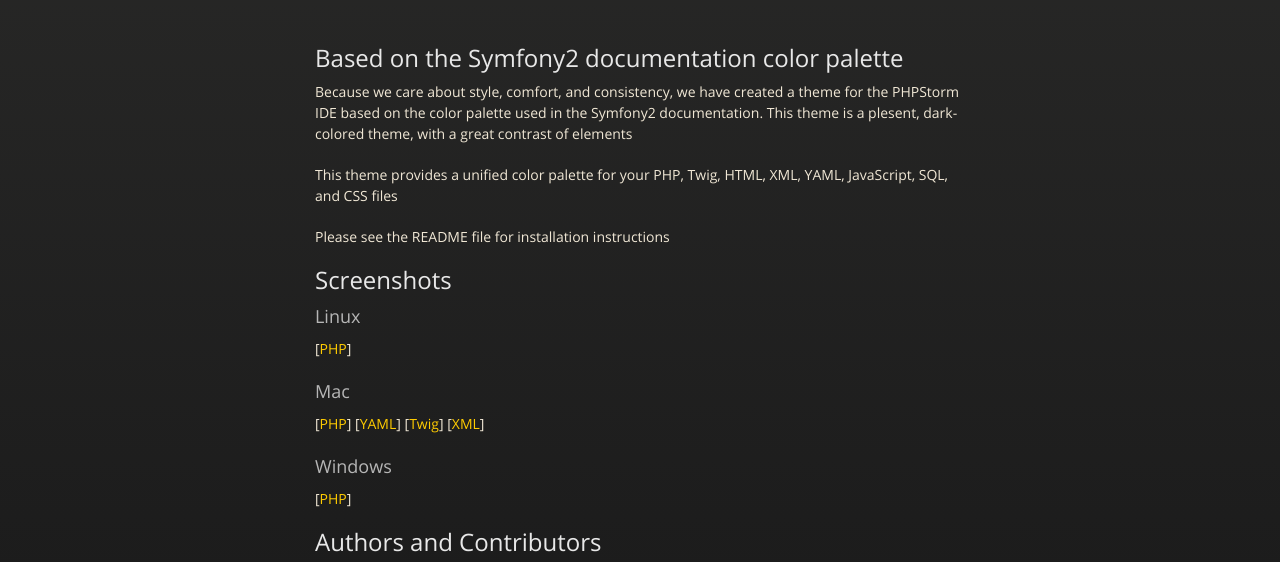
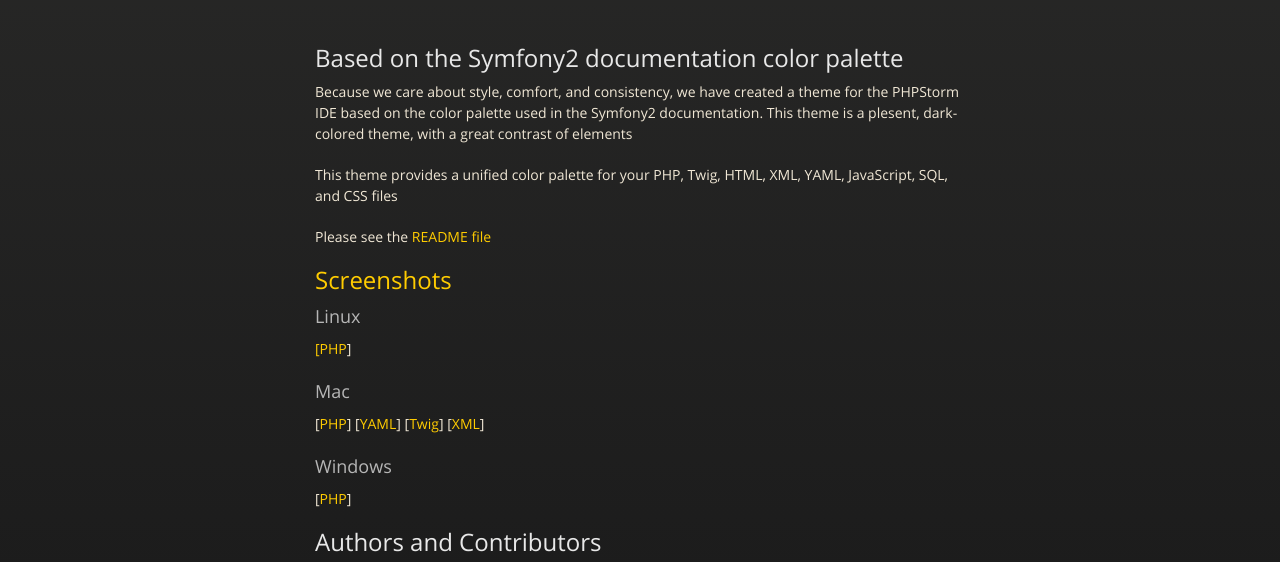
Before and after one commit to cordoval/Symfony2Colors, a plain HTML site: page index.html in a window 1280 px wide. Shown: the part 226-788 px from the top of the page. Drawn offline with nearby package versions, Linux system fonts and the light colour scheme.

Commit message:
Javascript update for stats

```diff
--- a/index.html
+++ b/index.html
@@ -19,6 +19,18 @@
     <script src="lightbox/js/lightbox.js"></script>
     <meta name="viewport" content="width=device-width, initial-scale=1, user-scalable=no">
 
+    <script type="text/javascript">
+      var _gaq = _gaq || [];
+      _gaq.push(['_setAccount', 'UA-31385062-1']);
+      _gaq.push(['_trackPageview']);
+
+      (function() {
+        var ga = document.createElement('script'); ga.type = 'text/javascript'; ga.async = true;
+        ga.src = ('https:' == document.location.protocol ? 'https://ssl' : 'http://www') + '.google-analytics.com/ga.js';
+        var s = document.getElementsByTagName('script')[0]; s.parentNode.insertBefore(ga, s);
+      })();
+
+    </script>
   </head>
   <body>
       <div id="header">
@@ -47,7 +59,7 @@
 
 		<p>This theme provides a unified color palette for your PHP, Twig, HTML, XML, YAML, JavaScript, SQL, and CSS files</p>
 
-		<p>Please see the README file for installation instructions</p>
+		<p>Please see the <a href="https://github.com/cordoval/Symfony2Colors/blob/master/README.md" target="_blank">README file</a? for installation instructions</p>
 
 		<h2>Screenshots</h2>
 		<h3>Linux</h3>
```
